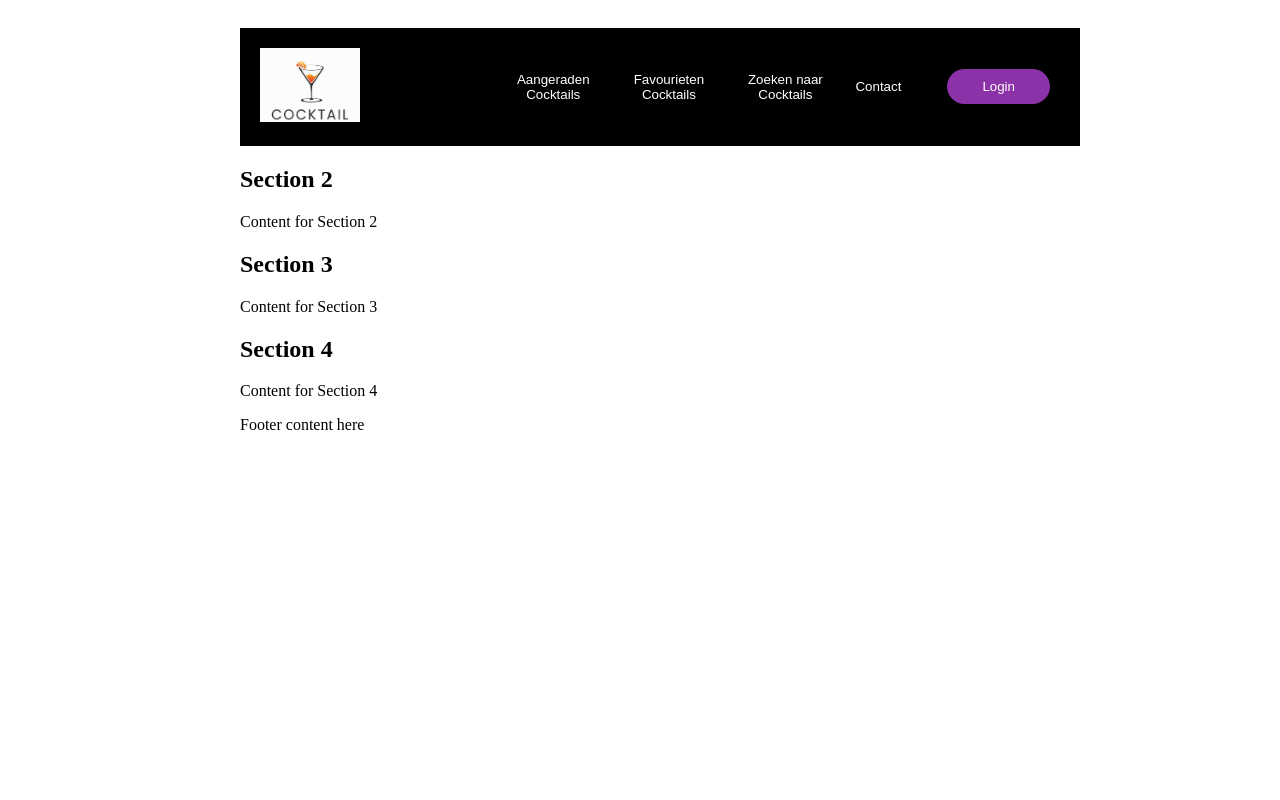
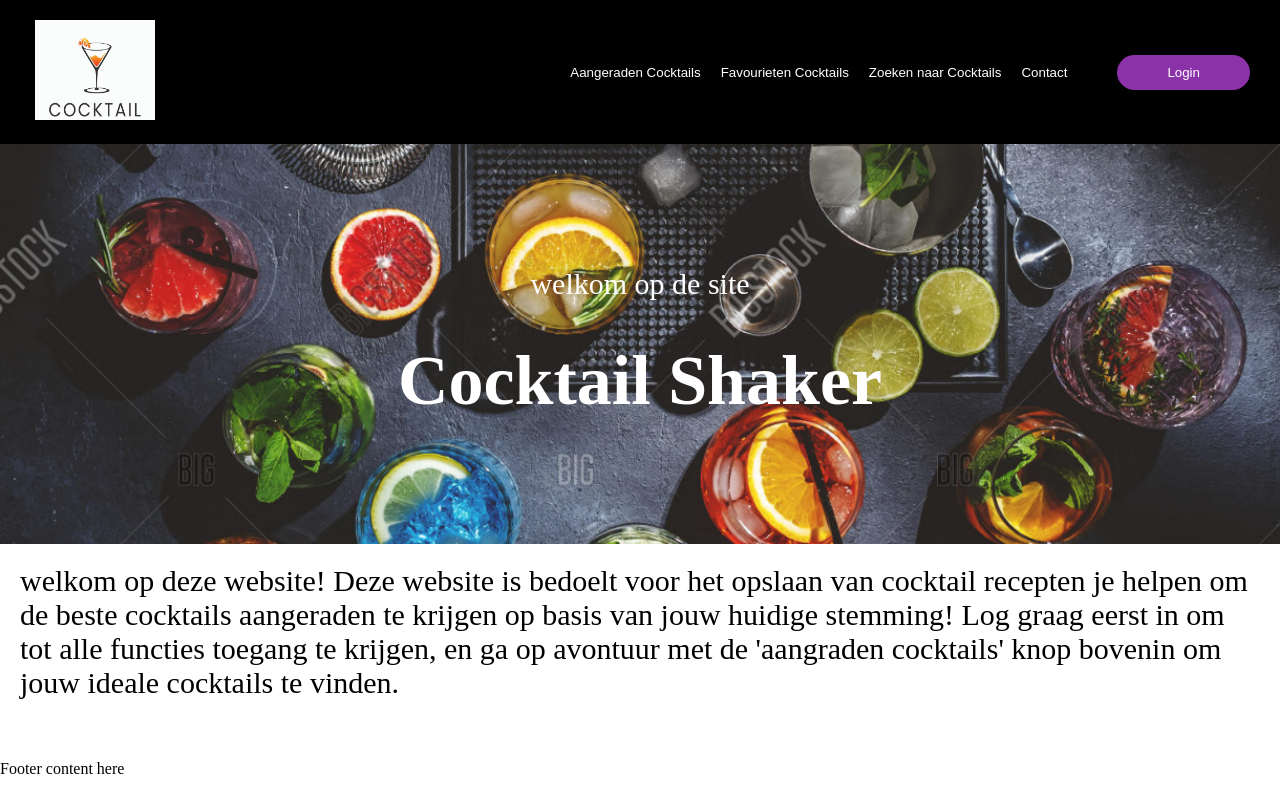
Before and after one commit to Gitaccount821/Frontend-eindproject-cocktails, a React (Vite) app: page / in a window 1280 px wide. Built offline with nearby package versions, Linux system fonts and the light colour scheme.

Commit message:
sectie 2 klaar, tekst van sectie3 erin gezet, secties vullen hele scherm

```diff
--- a/src/App.css
+++ b/src/App.css
@@ -1,15 +1,17 @@
+/* kleine reset */
 
-.app-container {
-    max-width: 800px;
-    margin: 0 auto;
-    padding: 20px;
+* {
+    margin: 0;
+    padding: 0;
+    box-sizing: border-box;
 }
+
+/* Secties Home pagina, refactor button/header reusable later */
 
 .section1 {
     display: flex;
     align-items: center;
     justify-content: space-between;
-    margin-bottom: 20px;
     background-color: #000;
     width: 100%;
     color: #fff;
@@ -19,11 +21,13 @@
 
 .logo-container {
     margin-right: 140px;
+    padding: 0px 0px 0px 15px;
 }
 
 .logo {
-    width: 100px;
-    height: auto;
+    width: 120px;
+    height: 100px;
+    object-fit: auto;
 }
 
 .buttons-container {
@@ -31,7 +35,7 @@
 }
 
 .button {
-    margin-left: 10px;
+    margin-left: 20px;
     padding: 10px 5x;
     background-color: #000;
     color: #ffffff;
@@ -45,8 +49,8 @@
 }
 
 .login {
-    margin-left: 40px;
-    padding: 10px 35px;
+    margin-left: 50px;
+    padding: 10px 50px;
     background-color: #8b32a8;
     color: #ffffff;
     border: none;
@@ -55,3 +59,31 @@
     margin-right: 10px;
     border-radius: 50px;
 }
+
+.section2 {
+    background-image: url('./assets/cocktailbackgroundhome.png');
+    background-size: cover;
+    background-position: center;
+    color: #fff;
+    min-height: 50vh;
+    display: flex;
+    justify-content: center;
+    align-items: center;
+    text-align: center;
+
+}
+
+.flex-item {
+    padding: 20px;
+}
+
+/* Tekst opmaak, refactor later als reusable? Zoek ook betere tekst opmaak */
+
+.small-text {
+    font-size: 30px;
+    margin-bottom: 40px;
+}
+
+.large-text {
+    font-size: 70px;
+}
--- a/src/App.jsx
+++ b/src/App.jsx
@@ -18,17 +18,14 @@
                         <button className="login">Login</button>
                     </div>
                 </section>
-                <section className="flex-item">
-                    <h2>Section 2</h2>
-                    <p>Content for Section 2</p>
+                <section className="flex-item section2">
+                    <div className="welcome-text">
+                        <p className="small-text">welkom op de site</p>
+                        <h1 className="large-text">Cocktail Shaker</h1>
+                    </div>
                 </section>
                 <section className="flex-item">
-                    <h2>Section 3</h2>
-                    <p>Content for Section 3</p>
-                </section>
-                <section className="flex-item">
-                    <h2>Section 4</h2>
-                    <p>Content for Section 4</p>
+                    <p className="small-text">welkom op deze website! Deze website is bedoelt voor het opslaan van cocktail recepten je helpen om de beste cocktails aangeraden te krijgen op basis van jouw huidige stemming! Log graag eerst in om tot alle functies toegang te krijgen, en ga op avontuur met de 'aangraden cocktails' knop bovenin om jouw ideale cocktails te vinden.</p>
                 </section>
             </main>
             <footer>
```
Also changed, not shown: src/assets/cocktailbackgroundhome.png (added).
